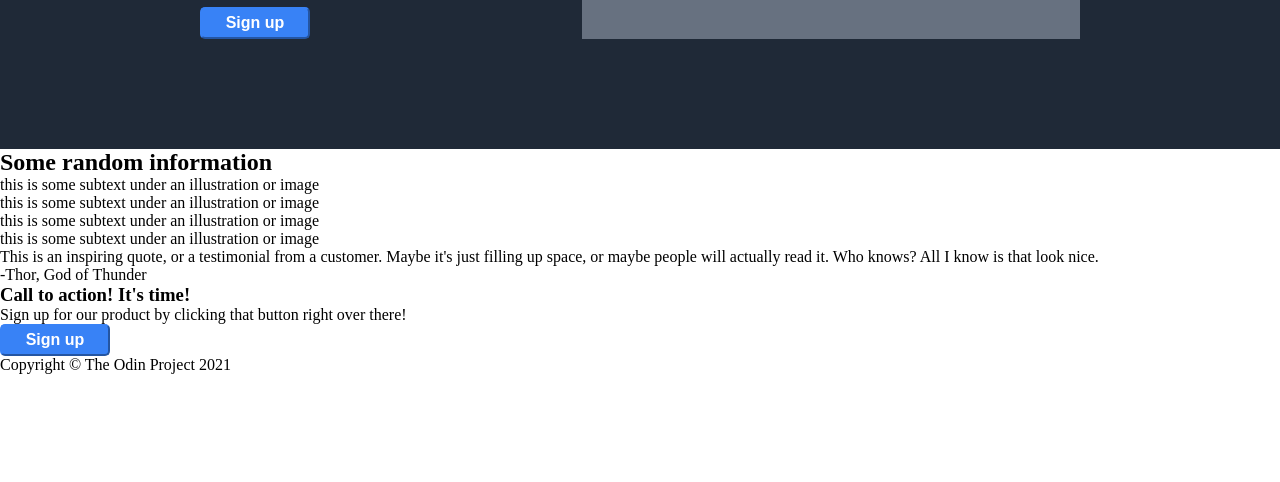
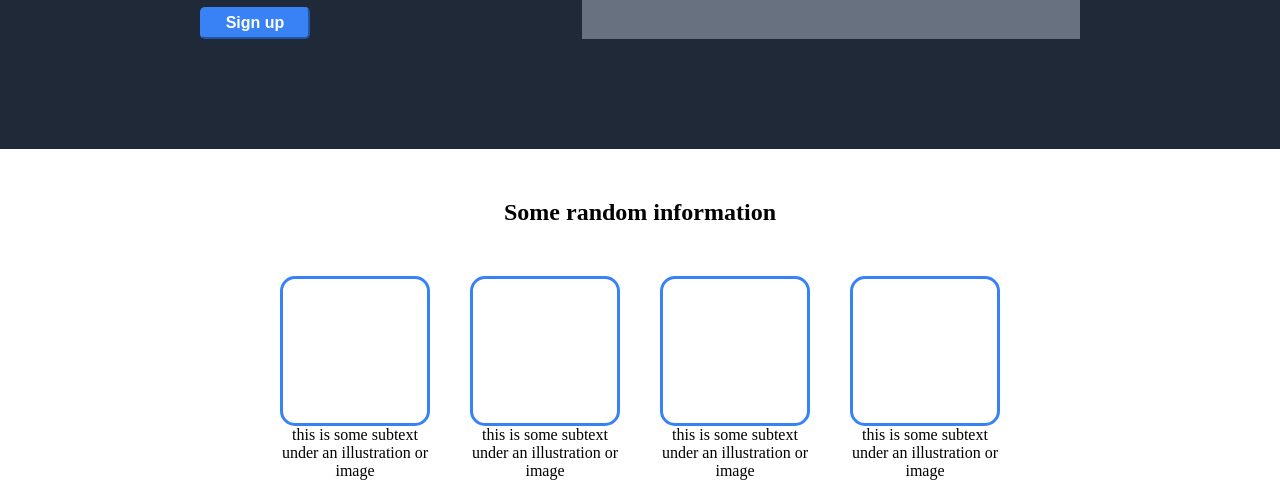
Before and after one commit to patrycjastarzec/Landing-page-project, a plain HTML site: page index.html in a window 1280 px wide. Shown: the part 324-806 px from the top of the page. Drawn offline with Linux system fonts and the light colour scheme.

Commit message:
Set style of the random information section

```diff
--- a/index.html
+++ b/index.html
@@ -29,6 +29,7 @@
     <main>
         <div id="random-info">
             <h2>Some random information</h2>
+            <div id="boxes-panel">
                 <div class="box">
                     <div class="image-square"></div>
                     <p class="description">this is some subtext under an illustration or image</p>
@@ -46,6 +47,7 @@
                     <p class="description">this is some subtext under an illustration or image</p>
                 </div>
             </div>
+        </div>
         <div id="quote">
             <div id="quote-text">This is an inspiring quote, or a testimonial from a customer. Maybe it's just filling up space, or maybe people will actually read it. Who knows? All I know is that look nice.</div>
             <p id="author">-Thor, God of Thunder</p>
--- a/style.css
+++ b/style.css
@@ -95,3 +95,37 @@ button {
     display: flex;
     margin: 80px 0px;
 }
+
+/* MAIN */
+
+h2 {
+    text-align: center;
+    margin: 50px 0px;
+}
+
+#boxes-panel {
+    display: flex;
+    flex-direction: row;
+    justify-content: center;
+    margin-bottom: 100px;
+}
+
+.box {
+    width: 150px;
+    text-align: center;
+    margin: 0px 20px;
+}
+
+.image-square {
+    border: 3.5px solid #3882F6;
+    border-radius: 10%;
+    width: 150px;
+    height: 150px;
+}
+
+
+/* QUOTE */
+
+#quote {
+    background-color: #E5E7EB;
+}
```
Lines whose indentation alone changed are shown as unchanged.
